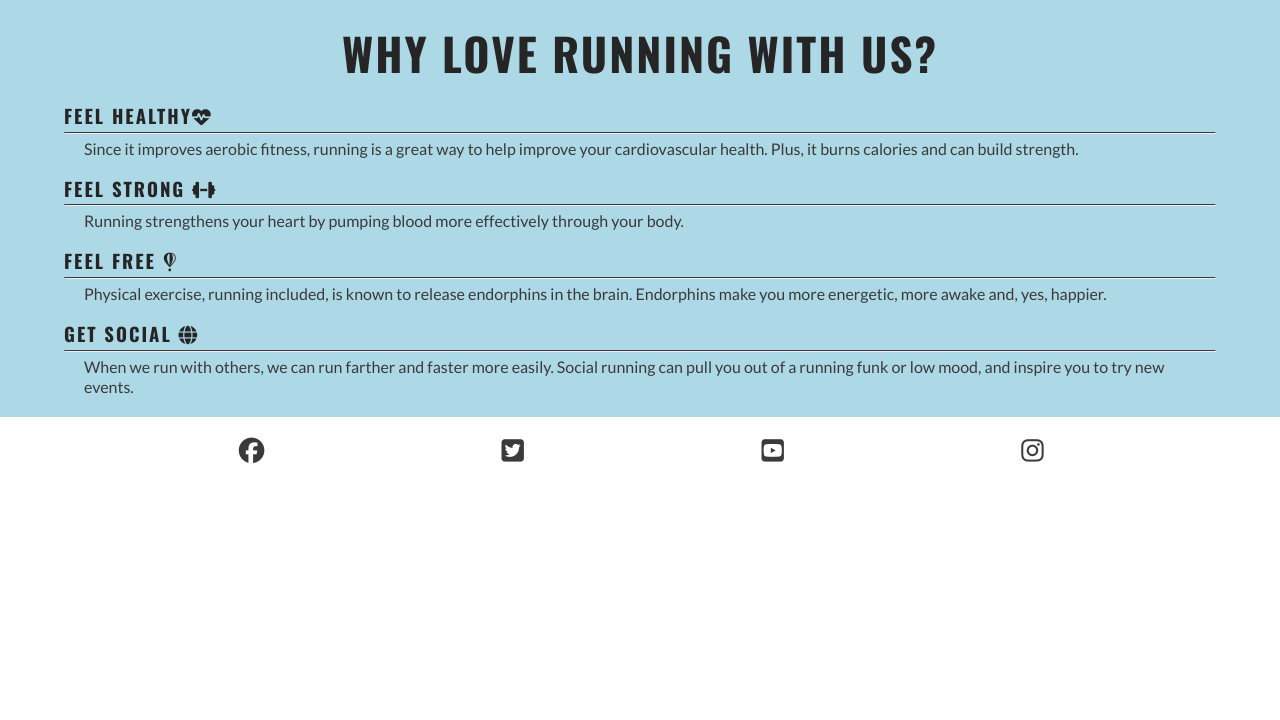
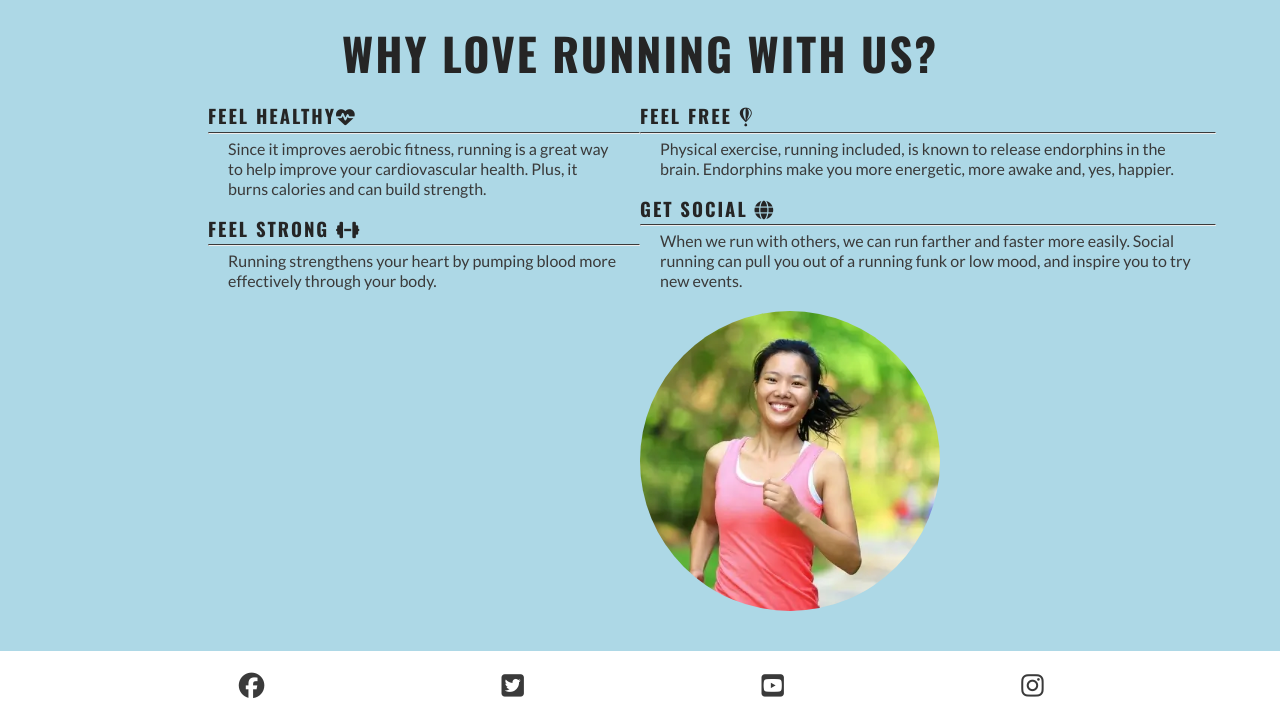
Before and after one commit to ZazaMasilo/Love-Fitness, a plain HTML site: page index.html in a window 1280 px wide. Shown: the part 679-1399 px from the top of the page. Before the commit the page ends 1164 px from the top, so only its background shows below. Drawn offline with nearby package versions, Linux system fonts and the light colour scheme; a web font is replaced by a local one.

Commit message:
Add styling to larger screen sizes

```diff
--- a/assets/css/style.css
+++ b/assets/css/style.css
@@ -169,6 +169,51 @@ main {
 
 /* set other background properties, set image horizontaly and vertically centered and does not repeat and cover hero section without distorting */
 
+ /* Reasons section */
+ #reasons {
+    width: 90%;
+    margin: 20px auto;
+}
+
+#reasons h2 {
+    margin-bottom: 20px; /* Space at the bottom */
+    text-align: center; /* centered text */
+    font-size: 280%; /* Increase font size */
+}
+
+#benefits-physical>div, #benefits-mental>div {
+    line-height: 20px;
+    margin-bottom: 20px; /* Direct children of benefits physical and mental */
+}
+
+#benefits p {
+    padding: 0 20px;
+}
+
+#benefits hr {
+    border-top: 1px solid #3a3a3a;
+    margin: 5px 0;
+}
+
+#circle-cover-bg {
+    background: url('../images/reasons-image.webp') no-repeat top center / cover ;
+    height: 90vw;
+    width: 90vw;
+    margin-bottom: 20px;
+    /* Makes the square image into a circle */
+    border-radius: 50%;
+    max-width: 300px;
+    max-height: 300px; /* The image doesn't take up too much space */
+
+    /* Image to be centered on screen add some flex box properties */
+#benefits-image {
+    display: flex;
+    align-items: center;
+    justify-content: center;
+}
+
+}
+
 /* Footer */
 #social-networks {
     text-align: center;
@@ -242,30 +287,20 @@ main {
 
     }
 
-    /* Reasons section */
-    #reasons {
-        width: 90%;
-        margin: 20px auto;
+    /* Reasons Section */
+    #benefits-physical, benefits-mental {
+        display: flex;
+        flex-direction: column;
+        width: 100%;
     }
 
-    #reasons h2 {
-        margin-bottom: 20px; /* Space at the bottom */
-        text-align: center; /* centered text */
-        font-size: 280%; /* Increase font size */
+    #benefits-physical > div, benefits-mental > div {
+        width: 75%;
     }
 
-    #benefits-physical>div, #benefits-mental>div {
-        line-height: 20px;
-        margin-bottom: 20px; /* Direct children of benefits physical and mental */
-    }
-
-    #benefits p {
-        padding: 0 20px;
-    }
-
-    hr {
-        border-top: 1px solid #3a3a3a;
-        margin: 5px 0;
+    benefits-mental > div {
+        text-align: end; /* Align to the right */
+        align-self: flex-end ;
     }
 }
 
@@ -278,3 +313,32 @@ main {
     }
 
 }
+
+/* Should be at the bottom for largest screen size */
+@media screen and (min-width: 1200px) {
+    /* Reasons section */
+    #benefits {
+        display: flex;
+        flex-direction: row;
+    }
+
+    #benefits > div {
+        flex: 1;
+    }
+
+    #benefits-image {
+        order: 0
+    }
+
+    #benefits-mental {
+        order: 1;
+    }
+
+    #benefits-mental > div {
+        align-self: flex-start;
+    }
+
+    #benefits-physical > div {
+        align-self: flex-end;
+    }
+}
```
